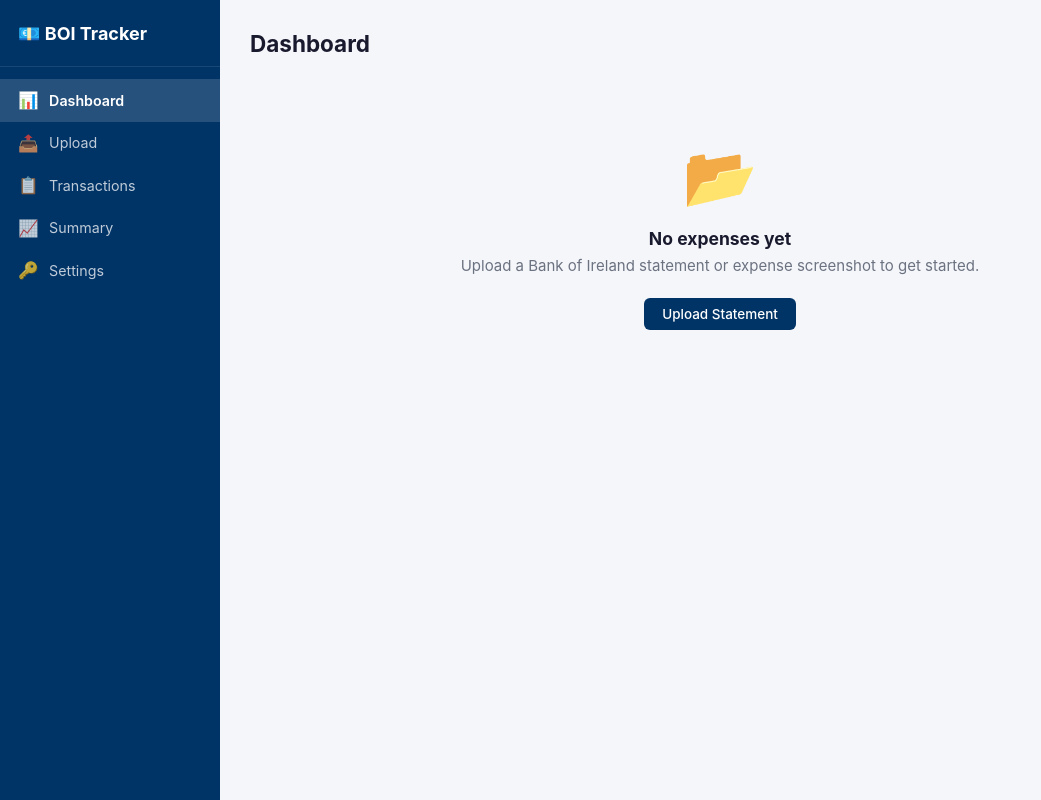
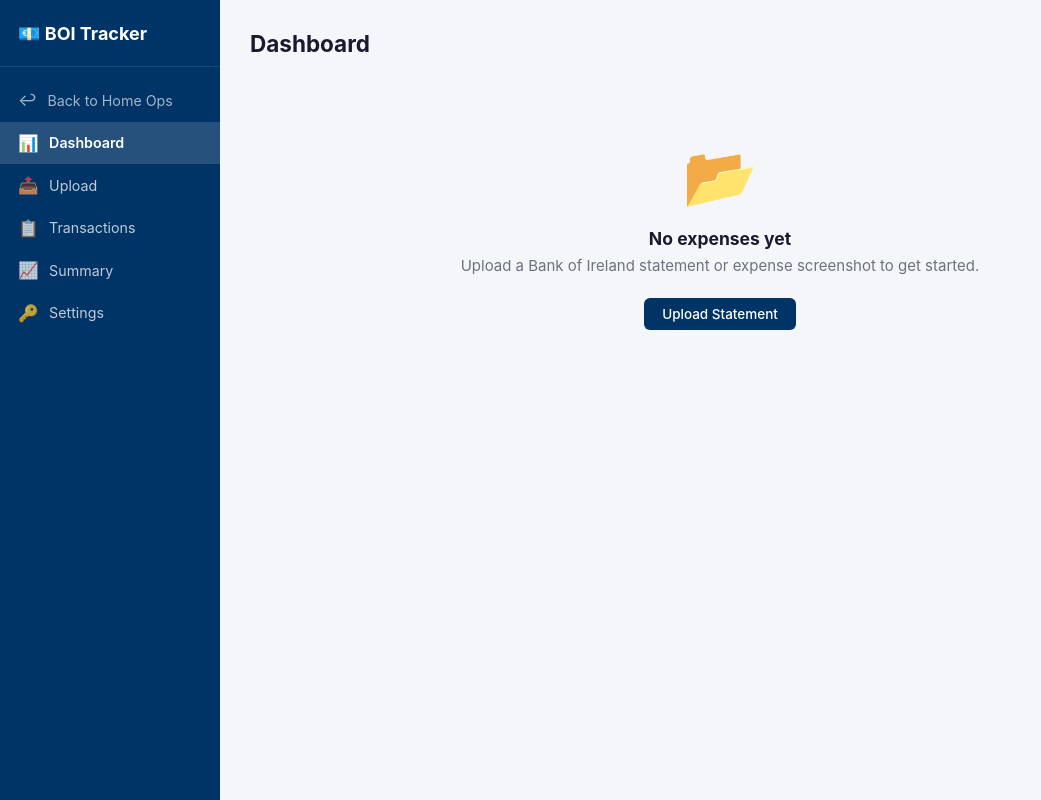
Before and after one commit to harshalsahetiya94-oss/Test, a Flask app: page / in a window 1280 px wide. Shown: the whole page, without its empty margins (0-1041 px from the left). Run offline with Flask 3, Linux system fonts and the light colour scheme.

Commit message:
Add 'Back to Home Ops' link at top of sidebar (escapes /finance prefix)
Co-Authored-By: Claude Opus 4.7 (1M context) <noreply@anthropic.com>

```diff
--- a/templates/base.html
+++ b/templates/base.html
@@ -12,6 +12,12 @@
             <h1>💶 BOI Tracker</h1>
         </div>
         <ul class="nav-links">
+            {# When mounted at /finance behind Home Ops, this absolute link
+               escapes the prefix and lands back at the Home Ops root. When
+               run standalone, it just reloads the dashboard — harmless. #}
+            <li><a href="/" style="opacity:0.85">
+                <span class="icon">↩</span> Back to Home Ops
+            </a></li>
             <li><a href="{{ url_for('dashboard') }}" class="{% if request.endpoint == 'dashboard' %}active{% endif %}">
                 <span class="icon">📊</span> Dashboard
             </a></li>
```
